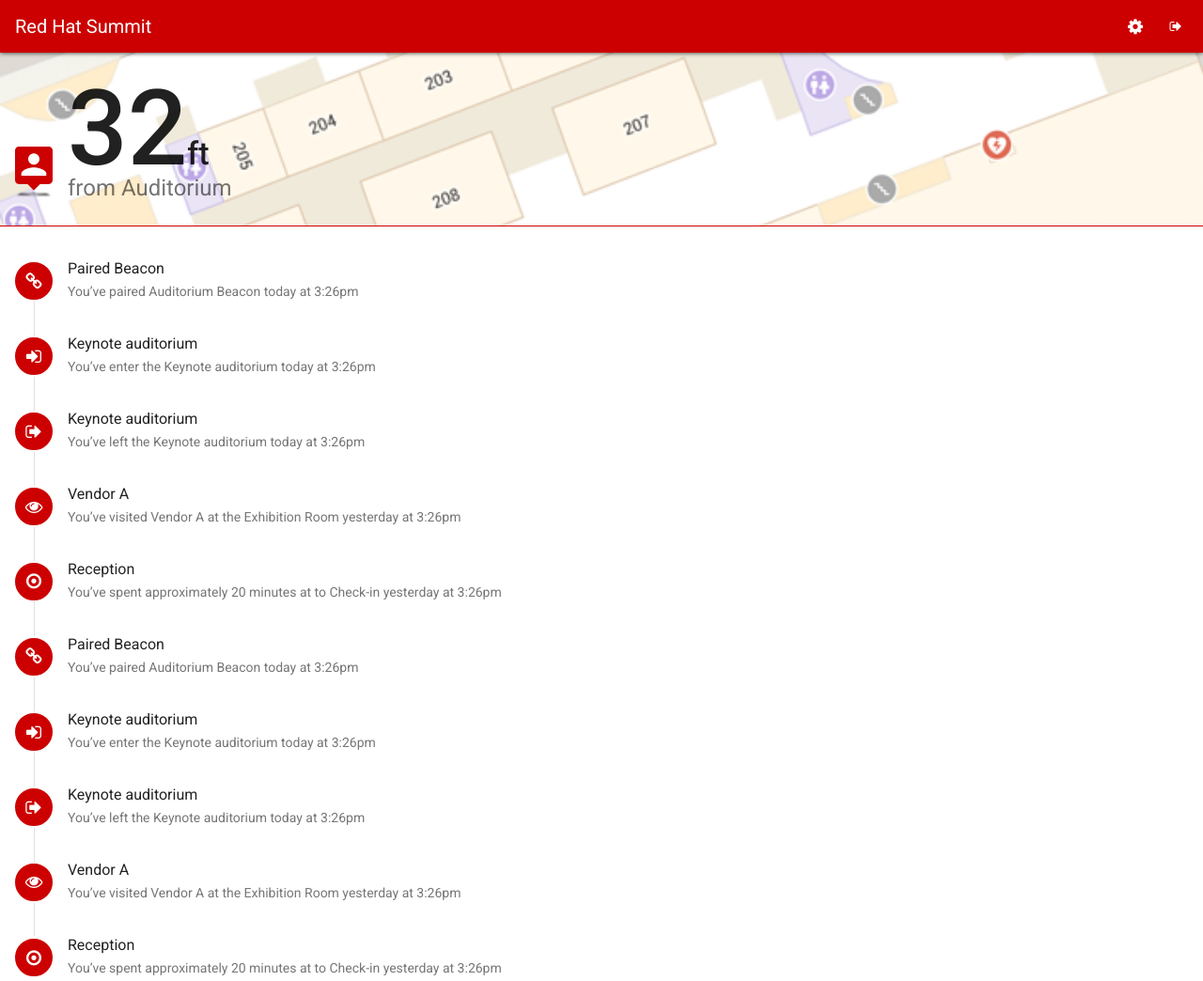
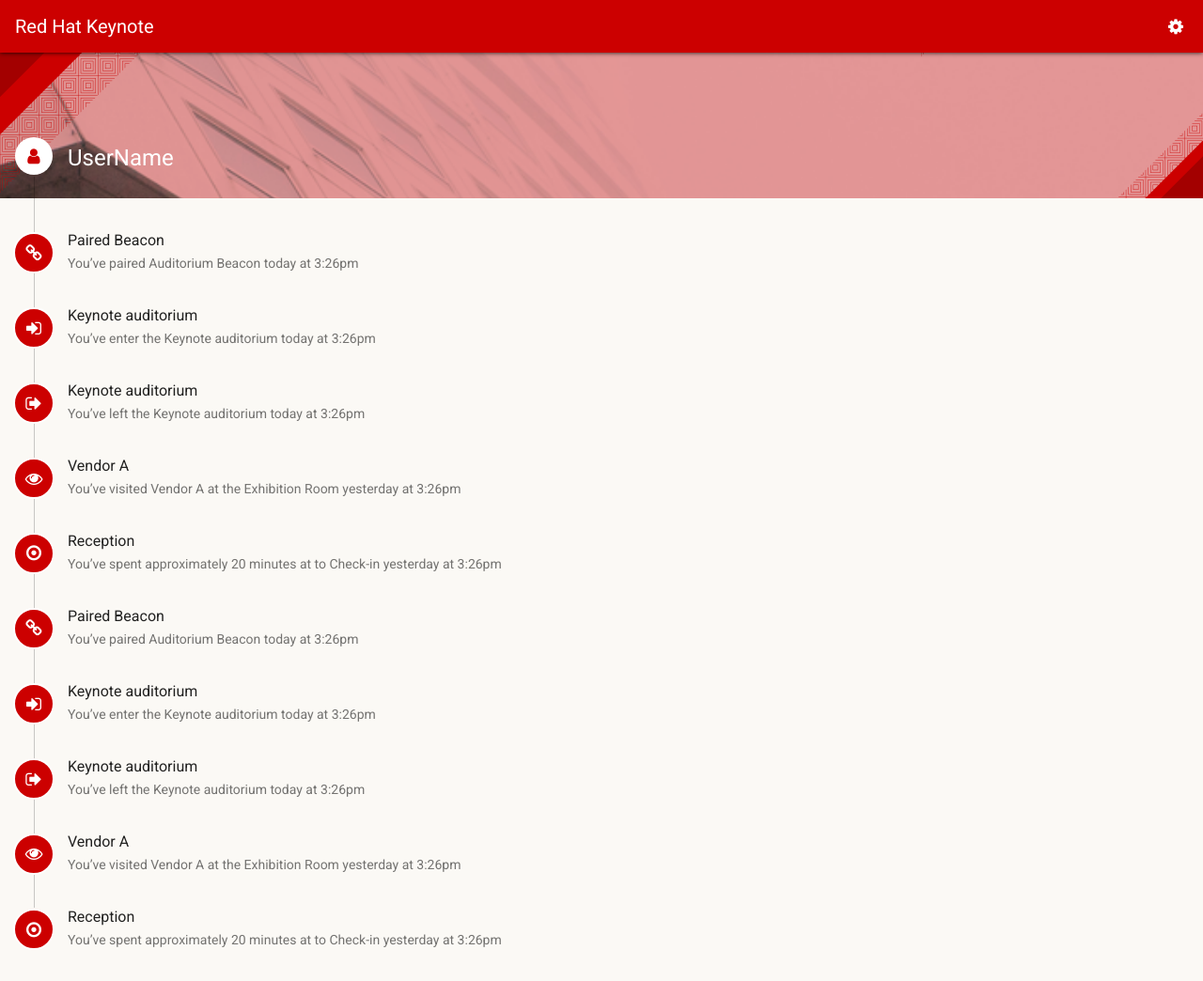
Before and after one commit to andresgalante/summitapp, a plain HTML site: page activity-log.html in a window 1280 px wide. Shown: the whole page at 94% size. Drawn offline with Linux system fonts and the light colour scheme.

Commit message:
changes header and image

```diff
--- a/activity-log.html
+++ b/activity-log.html
@@ -25,11 +25,11 @@
 
       <ul class="list-inline">
         <li><a href="settings.html"><i class="fa fa-cog fa-lg"></i></a>
-        <li><a href="logout.html"><i class="fa fa-sign-out"></i></a>
+      <!--  <li><a href="logout.html"><i class="fa fa-sign-out"></i></a> -->
       </ul>
 
       <h1 class="title main-title">
-        Red Hat Summit
+        Red Hat Keynote
       </h1>
 
     </header>
@@ -37,16 +37,15 @@
 
     <div class="content">
 
+
+<!--
       <div class="appheader">
 
         <div class="map">
-          <!-- here goes map code
-<iframe src="https://www.google.com/maps/embed?pb=!1m14!1m8!1m3!1d184.2983359007917!2d-71.0841856686478!3d42.34735485737402!3m2!1i1024!2i768!4f13.1!3m3!1m2!1s0x89e37a0febee848b%3A0xbce6f9a63000697b!2sJohn+B.+Hynes+Veterans+Memorial+Convention+Center!5e0!3m2!1sen!2s!4v1423835726263" frameborder="0" style="border:0"></iframe>
--->
         </div>
 
         <div class="main-title">
-<!--          <img src="imgs/location_pointer.png" alt="location_pointer">-->
+          <img src="imgs/location_pointer.png" alt="location_pointer">
             <h2 class="distance">
               32<span>ft</span>
             </h2>
@@ -56,9 +55,25 @@
 
         </div>
       </div>
+-->
+
+
 
 
       <section class="activity-log">
+
+        <article class="log-entry header">
+          <div class="log-entry-icon">
+            <i class="fa fa-user fa-lg"></i>
+          </div><!-- log-entry-icon -->
+          <div class="log-entry-desc">
+            <h3 class="entry-title">
+              UserName
+            </h3>
+          </div><!-- log-entry-desc -->
+        </article><!-- log-entry -->
+
+
 
         <article class="log-entry">
           <div class="log-entry-icon">
--- a/less/styles.less
+++ b/less/styles.less
@@ -85,7 +85,7 @@
 @primary: @primary-color;
 
 
-@gray-divider:                  rgba(0,0,0,.12);//12
+@gray-divider:                  rgba(0,0,0,.2);//12
 @gray-subtitle:                 rgba(0,0,0,.54);//54
 @gray-text:                     rgba(0,0,0,.87);//87
 
@@ -154,6 +154,7 @@ body{
   margin-top: 76px;
   font-weight: @font-weight-regular;
   color: @gray-text;
+  background: #fbf9f5;
   &.welcome{
 //    margin: 0 16px;
     text-align: center;
@@ -219,6 +220,7 @@ strong{
 
 //App bar ==================================================================
 
+
 header{
   background: @primary-color;
   max-height: 56px;
@@ -280,6 +282,7 @@ h5{
 
 //header ================================================================
 
+/*
 .appheader{
   margin: -20px -16px 0 -16px;
   padding: 19px 16px 0 72px;
@@ -324,7 +327,7 @@ h5{
     background: url(../imgs/map.png) no-repeat 0 0;
     background-size: cover;
 }
-
+*/
 
 //activity-log ==================================================================
 
@@ -338,16 +341,18 @@ h5{
     position: absolute;
     left: 20px;
     width: 1px;
-    top: 25px;
+    top: 132px;
     bottom: 65px;
-    z-index: -1;
+    z-index: 3;
     text-indent: -999999px;
   }
 }
 
+
 .log-entry{
     padding: 16px 0 20px 0;
   .clearfix();
+
   .log-entry-icon{
     float: left;
     width: 44px;
@@ -358,6 +363,8 @@ h5{
     border-radius: 22px;
     border: 2px solid #fff;
     margin-left: -2px;
+    z-index: 4;
+    position: relative;
   }
 
   .log-entry-desc{
@@ -372,6 +379,62 @@ h5{
       margin: 0;
     }
   }
+
+    &.header{
+      background:url(../imgs/header-bg.png) no-repeat center top;
+      background-size: cover;
+      margin: -20px -16px 20px -16px ;
+      padding: 90px 16px 16px 16px;
+      color: @white-text;
+      position: relative;
+      .entry-title{
+//        background: aqua;
+        line-height: 44px;
+        font-size: 24px;
+      }
+  .log-entry-icon{
+    border: none;
+    margin-left: 0;
+    border-radius: 20px;
+    width: 40px;
+    background: @white-text;
+    color: @primary-color;
+    }
+  &:before{
+    background: url(../imgs/header-pattern.png) no-repeat left top;
+    background-size: 300px 300px;
+    content: ".";
+    text-indent: -9999px;
+    position: absolute;
+    top: 0;
+    left: 0;
+    right: 0;
+    bottom: 0;
+    z-index: 1;
+    width: 100%;
+    height: 150px;
+  }
+
+  &:after{
+    background:   url(../imgs/header-pattern.png) no-repeat right bottom;
+    background-size: 300px 300px;
+    content: ".";
+    text-indent: -9999px;
+    position: absolute;
+    top: 0;
+    left: 0;
+    right: 0;
+    bottom: 0;
+    z-index: 1;
+    width: 100%;
+    height: 155px;
+  }
+
+
+
+    }
+
+
 
 }
 
```
Also changed, not shown: css/styles.css, imgs/bg_home.jpg, imgs/header-bg.png (added), imgs/header-pattern.png (added), imgs/pattern.png.
